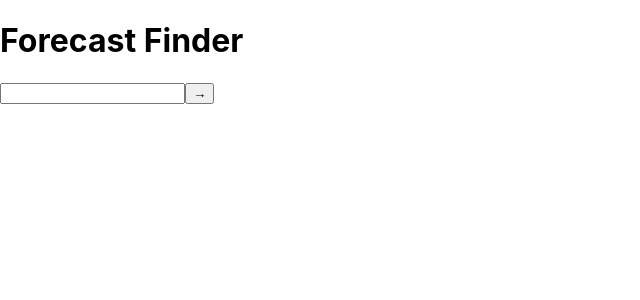
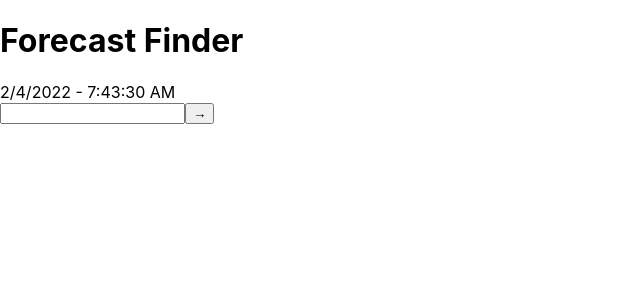
Before and after one commit to SanjeetaSingh/Weather_Search, a React (Create React App) app: page / in a window 1280 px wide. Shown: the top 300 px of the page, without its empty margins (0-640 px from the left). Built offline with nearby package versions, Linux system fonts and the light colour scheme; no server answers.

Commit message:
Added time and date component to the main.

```diff
--- a/src/components/Main.js
+++ b/src/components/Main.js
@@ -6,7 +6,7 @@ import Contents from "./Contents"
 import WeatherSearch from "./WeatherSearch"
 import Data from "./Data"
 import Context from "../Context"
-
+import TimeDate from "./Time_Date"
 
 
 const Main = () => {
@@ -16,12 +16,12 @@ const Main = () => {
     const [weather, setWeather] = useState()
     const [cityName, setCityName] = useState()
 
-
     const api_call = async e => {
 
         e.preventDefault()
 
         const location = e.target.elements.location.value
+
         const API_KEY = api
         const url = `https://api.openweathermap.org/data/2.5/weather?q=${location}&appid=${API_KEY}&units=metric`
         const request = axios.get(url)
@@ -37,6 +37,7 @@ const Main = () => {
         <div className="main">
             <Header />
             <Contents>
+                <TimeDate />
                 <Context.Provider value={{ api_call, weather, cityName }}>
                     <WeatherSearch />
                     {weather && <Data />}
```
